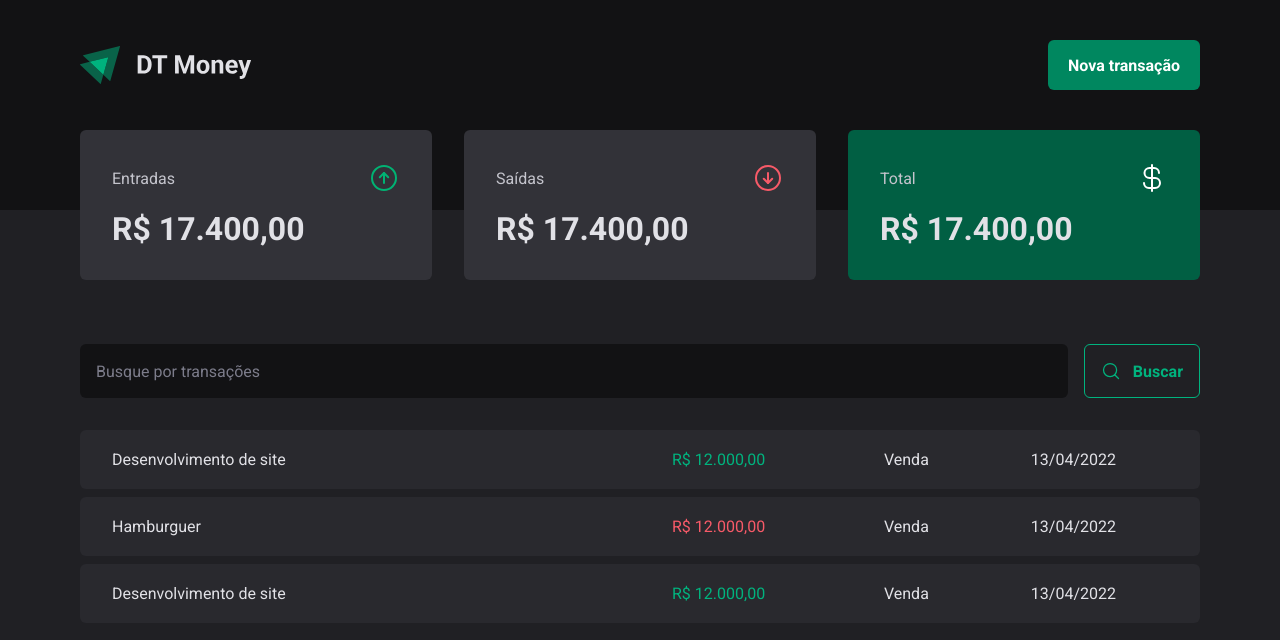
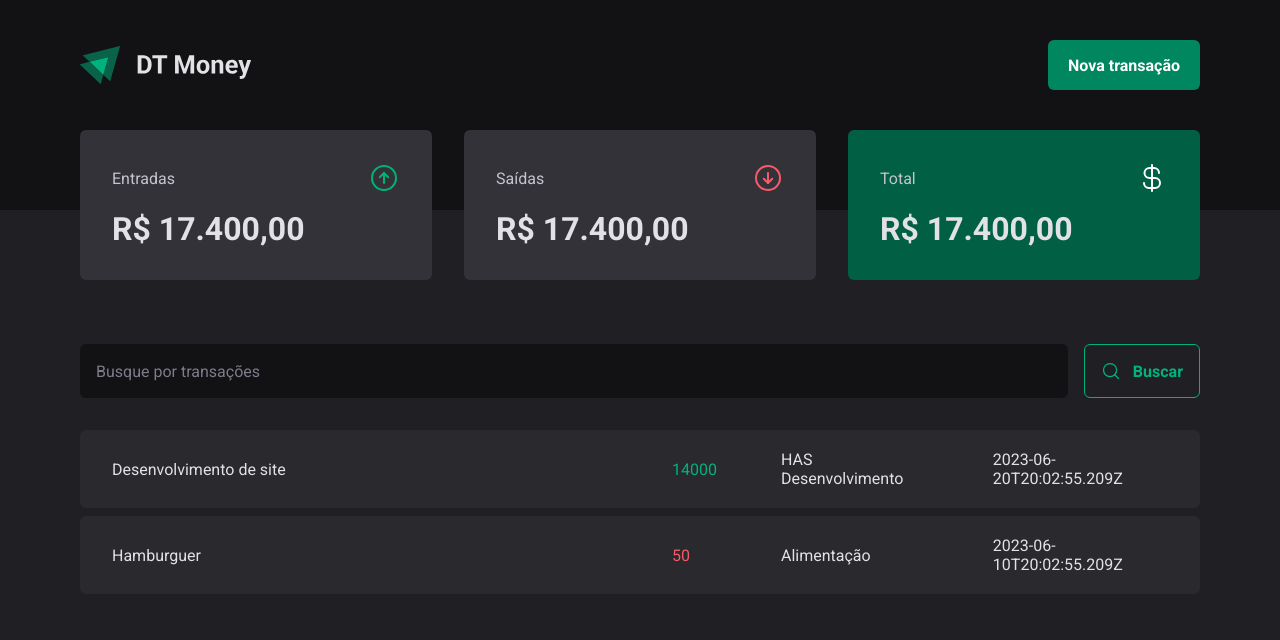
Before and after one commit to yale1995/personal-controller-finance-app, a React (Vite) app: page / in a window 1280 px wide. Shown: the top 640 px of the page. Built offline with nearby package versions, Linux system fonts and the light colour scheme; data requests are answered from the project's data file.

Commit message:
feat: request to json server

```diff
--- a/src/pages/Transactions/index.tsx
+++ b/src/pages/Transactions/index.tsx
@@ -1,3 +1,4 @@
+import { useEffect, useState } from 'react'
 import { Header } from '../../components/Header'
 import { Summary } from '../../components/Summary'
 import { SearchForm } from './components/SearchForm'
@@ -7,7 +8,27 @@
   TransactionsTable,
 } from './styles'
 
+interface Transaction {
+  id: number
+  description: string
+  type: 'income' | 'outcome'
+  price: number
+  category: string
+  createdAt: string
+}
 export function Transactions() {
+  const [transactions, setTransactions] = useState<Transaction[]>([])
+
+  async function loadingTransactions() {
+    const response = await fetch('http://localhost:3000/transactions')
+    const data = await response.json()
+
+    setTransactions(data)
+  }
+  useEffect(() => {
+    loadingTransactions()
+  }, [])
+
   return (
     <div>
       <Header />
@@ -17,32 +38,18 @@
         <SearchForm />
         <TransactionsTable>
           <tbody>
-            <tr>
-              <td width="50%">Desenvolvimento de site</td>
-              <td>
-                <PriceHighlight variant="income">R$ 12.000,00</PriceHighlight>
-              </td>
-              <td>Venda</td>
-              <td>13/04/2022</td>
-            </tr>
-
-            <tr>
-              <td width="50%">Hamburguer</td>
-              <td>
-                <PriceHighlight variant="outcome">R$ 12.000,00</PriceHighlight>
-              </td>
-              <td>Venda</td>
-              <td>13/04/2022</td>
-            </tr>
-
-            <tr>
-              <td width="50%">Desenvolvimento de site</td>
-              <td>
-                <PriceHighlight variant="income">R$ 12.000,00</PriceHighlight>
-              </td>
-              <td>Venda</td>
-              <td>13/04/2022</td>
-            </tr>
+            {transactions.map((transaction) => (
+              <tr key={transaction.id}>
+                <td width="50%">{transaction.description}</td>
+                <td>
+                  <PriceHighlight variant={transaction.type}>
+                    {transaction.price}
+                  </PriceHighlight>
+                </td>
+                <td>{transaction.category}</td>
+                <td>{transaction.createdAt}</td>
+              </tr>
+            ))}
           </tbody>
         </TransactionsTable>
       </TransactionsContainer>
```
